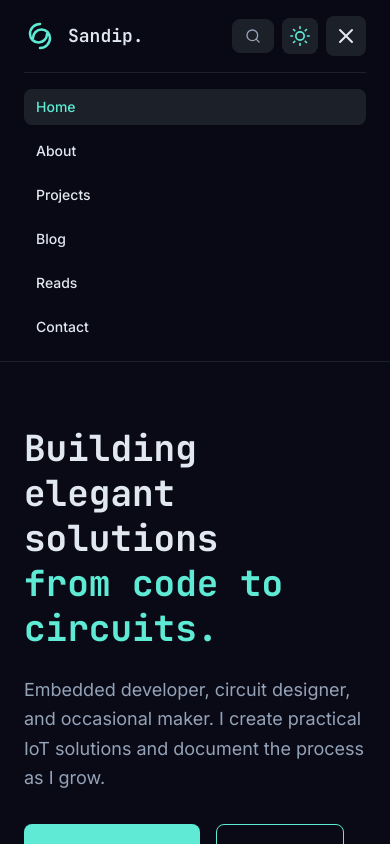
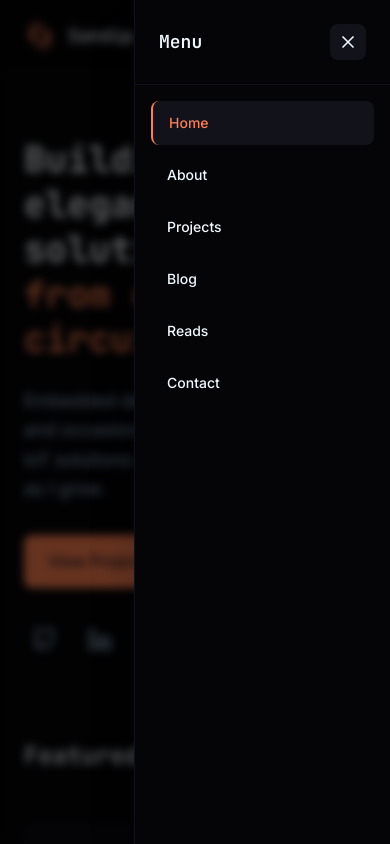
Before and after one commit to iam-sandipmaity/sandip, a Next.js app: page / in a window 390 px wide. Both pictures are taken after a click on the button 346 px from the left and 36 px from the top of the page. Shown: the top 844 px of the page. Built offline with nearby package versions, Linux system fonts and the light colour scheme.

Commit message:
Updated Color code and update the nav bar in mobile view

```diff
--- a/app/globals.css
+++ b/app/globals.css
@@ -5,27 +5,31 @@
 :root {
   /* Dark mode colors (RGB format for Tailwind opacity) */
 
-  /* Deep, rich blacks with subtle blue tint for depth */
-  --color-near-black: 10 10 22;
-  /* Deep blue-black background */
-  --color-mid-dark: 20 22 28;
-  /* Rich dark blue-gray */
-  --color-surface: 28 32 40;
-  /* Elevated surface with depth */
+  /* Extreme dark backgrounds - premium & high-contrast */
+  --color-near-black: 5 5 8;
+  /* Near-pure black with subtle blue tint */
+  --color-mid-dark: 12 12 18;
+  /* Very dark charcoal-blue */
+  --color-surface: 18 18 26;
+  /* Slightly elevated dark surface */
 
-  /* Brighter, more vibrant text colors */
-  --color-muted: 148 163 184;
-  /* Brighter slate gray for secondary text */
-  --color-subtle-text: 226 232 240;
-  /* Crisp, bright text */
+  /* Crisp, professional text colors */
+  --color-muted: 148 180 210;
+  /* Soft sky blue for secondary text */
+  --color-subtle-text: 240 248 255;
+  /* Crisp white with subtle blue tint */
 
-  /* More saturated, vibrant accent colors */
-  --color-accent-teal: 94 234 212;
-  /* Bright teal (keeping original vibrancy) */
-  --color-accent-green: 52 211 153;
-  /* Vibrant green */
-  --color-accent-hover: 45 212 191;
-  /* Bright hover state */
+  /* Vibrant coral & ocean accent colors */
+  --color-accent-teal: 255 127 80;
+  /* Vibrant coral-orange - main accent */
+  --color-accent-green: 64 224 208;
+  /* Bright turquoise */
+  --color-accent-hover: 255 160 122;
+  /* Light coral hover state */
+  --color-accent-purple: 100 149 237;
+  /* Cornflower blue */
+  --color-accent-pink: 255 99 71;
+  /* Tomato red accent */
 }
 
 * {
@@ -178,24 +182,28 @@ body {
   transition: none;
 }
 
-/* Light mode overrides - improved readability */
+/* Light mode overrides - clean & modern */
 html.light {
-  --color-near-black: 230 220 220;
-  /* Light pinkish-gray background */
-  --color-mid-dark: 240 230 230;
-  /* Slightly lighter pinkish-gray */
-  --color-surface: 220 210 210;
-  /* Darker pinkish-gray for surfaces */
-  --color-muted: 107 114 128;
-  /* Medium gray for secondary text */
-  --color-subtle-text: 17 24 39;
-  /* Almost black for main text */
-  --color-accent-teal: 13 148 136;
-  /* Darker teal for better contrast */
-  --color-accent-green: 5 150 105;
-  /* Darker green */
-  --color-accent-hover: 15 118 110;
-  /* Even darker teal on hover */
+  --color-near-black: 255 255 255;
+  /* Pure white background */
+  --color-mid-dark: 248 250 252;
+  /* Soft off-white */
+  --color-surface: 241 245 249;
+  /* Light gray surface */
+  --color-muted: 100 116 139;
+  /* Slate gray for secondary text */
+  --color-subtle-text: 15 23 42;
+  /* Deep slate for main text */
+  --color-accent-teal: 255 87 51;
+  /* Vibrant coral-red for light mode */
+  --color-accent-green: 14 165 233;
+  /* Bright sky blue */
+  --color-accent-hover: 255 120 90;
+  /* Lighter coral on hover */
+  --color-accent-purple: 59 130 246;
+  /* Bright blue */
+  --color-accent-pink: 239 68 68;
+  /* Vibrant red accent */
 }
 
 html.light body {
@@ -499,6 +507,38 @@ html.light .hljs-function {
   animation: fade-in 0.2s ease-out;
 }
 
+/* Mobile menu slide-in animation from right */
+@keyframes slideInRight {
+  from {
+    transform: translateX(100%);
+    opacity: 0;
+  }
+
+  to {
+    transform: translateX(0);
+    opacity: 1;
+  }
+}
+
+.animate-slideInRight {
+  animation: slideInRight 0.3s cubic-bezier(0.4, 0, 0.2, 1);
+}
+
+/* Backdrop fade-in animation */
+@keyframes fadeIn {
+  from {
+    opacity: 0;
+  }
+
+  to {
+    opacity: 1;
+  }
+}
+
+.animate-fadeIn {
+  animation: fadeIn 0.2s ease-out;
+}
+
 /* Fix for long URLs in blog posts - prevent horizontal overflow */
 .prose {
   overflow-wrap: break-word;
--- a/components/Header.tsx
+++ b/components/Header.tsx
@@ -2,7 +2,7 @@
 
 import Link from 'next/link';
 import { usePathname } from 'next/navigation';
-import { useState } from 'react';
+import { useState, useEffect } from 'react';
 import { FiMenu, FiX } from 'react-icons/fi';
 import ThemeToggle from './ThemeToggle';
 import SearchModal from './SearchModal';
@@ -24,7 +24,22 @@ export default function Header() {
     const pathname = usePathname();
     const [mobileMenuOpen, setMobileMenuOpen] = useState(false);
 
+    // Prevent body scroll when mobile menu is open
+    useEffect(() => {
+        if (mobileMenuOpen) {
+            document.body.style.overflow = 'hidden';
+        } else {
+            document.body.style.overflow = 'unset';
+        }
+
+        // Cleanup on unmount
+        return () => {
+            document.body.style.overflow = 'unset';
+        };
+    }, [mobileMenuOpen]);
+
     return (
+        <>
             <header className="sticky top-0 z-50 bg-near-black/95 backdrop-blur-sm border-b border-surface">
                 <div className="max-w-5xl mx-auto px-6 py-4">
                     <div className="flex items-center justify-between">
@@ -103,11 +118,38 @@ export default function Header() {
                             </button>
                         </div>
                     </div>
+                </div>
+            </header>
 
-                {/* Mobile Navigation */}
+            {/* Mobile Navigation - Slide-in Drawer (Outside Header) */}
             {mobileMenuOpen && (
-                    <nav className="md:hidden mt-4 pt-4 border-t border-surface">
-                        <div className="flex flex-col gap-2">
+                <>
+                    {/* Backdrop Overlay */}
+                    <div
+                        className="fixed inset-0 bg-black/60 backdrop-blur-sm z-[100] md:hidden animate-fadeIn"
+                        onClick={() => setMobileMenuOpen(false)}
+                        aria-hidden="true"
+                    />
+
+                    {/* Slide-in Menu from Right */}
+                    <nav className="fixed top-0 right-0 h-full w-64 bg-near-black border-l border-surface z-[101] md:hidden animate-slideInRight shadow-2xl">
+                        <div className="flex flex-col h-full">
+                            {/* Menu Header */}
+                            <div className="flex items-center justify-between p-6 border-b border-surface">
+                                <span className="font-mono text-lg font-semibold text-subtle-text">
+                                    Menu
+                                </span>
+                                <button
+                                    onClick={() => setMobileMenuOpen(false)}
+                                    className="p-2 rounded-lg bg-surface hover:bg-mid-dark transition-colors"
+                                    aria-label="Close menu"
+                                >
+                                    <FiX className="w-5 h-5 text-subtle-text" />
+                                </button>
+                            </div>
+
+                            {/* Navigation Links */}
+                            <div className="flex flex-col gap-2 p-4 flex-1 overflow-y-auto">
                                 {navLinks.map((link) => {
                                     const isActive = pathname === link.href;
                                     return (
@@ -116,10 +158,10 @@ export default function Header() {
                                             href={link.href}
                                             onClick={() => setMobileMenuOpen(false)}
                                             className={`
-                      px-3 py-2 text-sm font-medium transition-colors rounded-lg
+                                                px-4 py-3 text-sm font-medium transition-all rounded-lg
                                                 ${isActive
-                                                ? 'text-accent-teal bg-surface'
-                                                : 'text-subtle-text hover:text-accent-teal hover:bg-surface'
+                                                    ? 'text-accent-teal bg-surface border-l-2 border-accent-teal'
+                                                    : 'text-subtle-text hover:text-accent-teal hover:bg-surface hover:translate-x-1'
                                                 }
                                             `}
                                         >
@@ -128,9 +170,10 @@ export default function Header() {
                                     );
                                 })}
                             </div>
+                        </div>
                     </nav>
+                </>
             )}
-            </div>
-        </header>
+        </>
     );
 }
```
Lines whose indentation alone changed are shown as unchanged.
